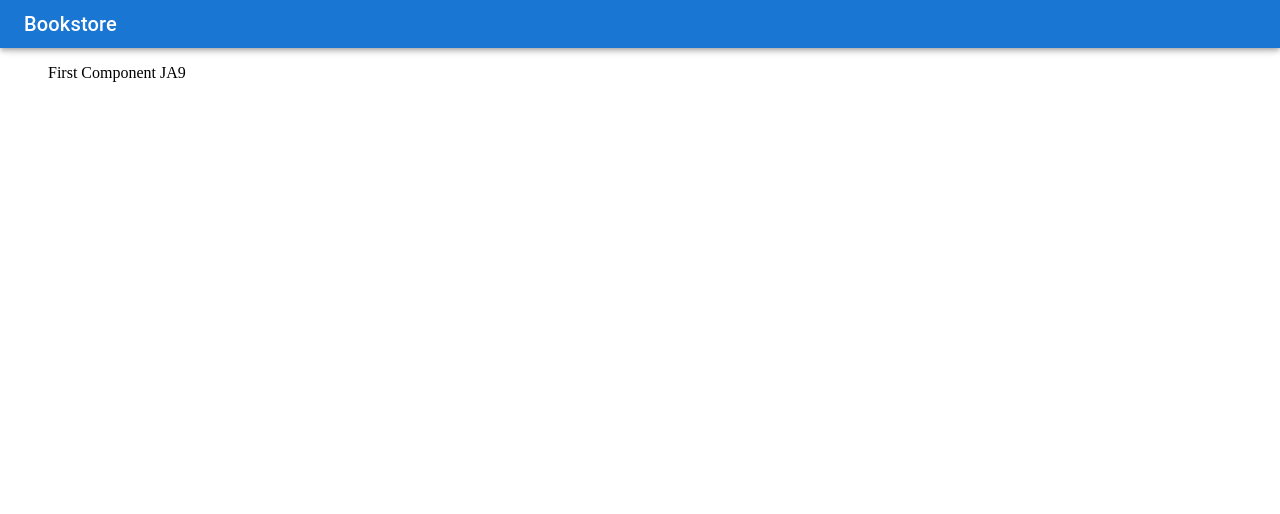
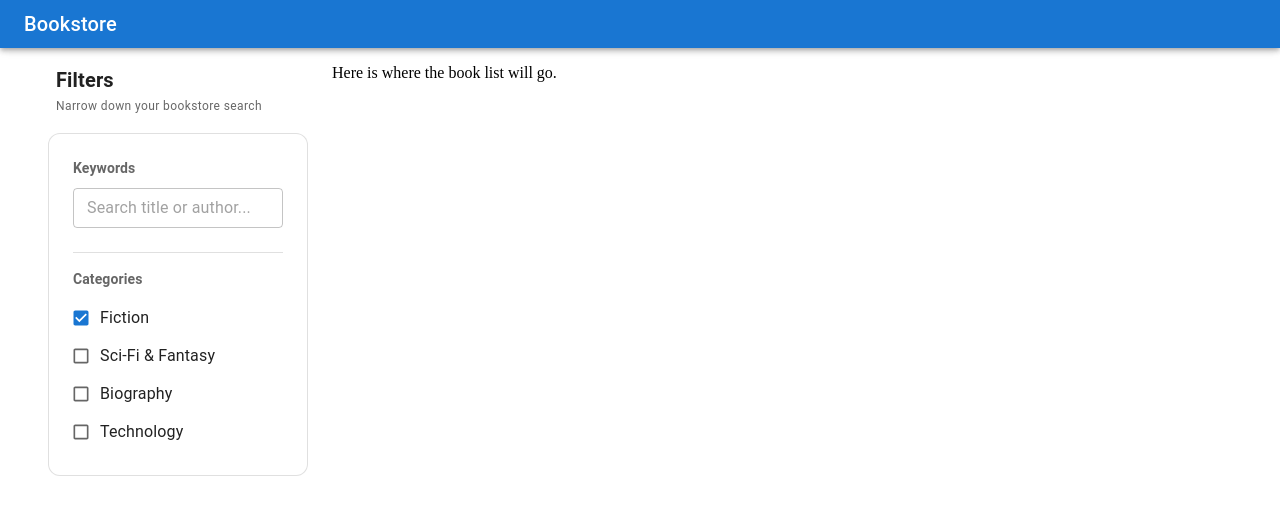
Before and after one commit to ajsisles-hub/bookstoreclient, a React (Create React App) app: page / in a window 1280 px wide. Shown: the top 514 px of the page. Built offline with nearby package versions, Linux system fonts and the light colour scheme; no server answers.

Commit message:
Redux setupee

```diff
--- a/package.json
+++ b/package.json
@@ -7,6 +7,7 @@
     "@emotion/styled": "^11.14.1",
     "@fontsource/roboto": "^5.2.10",
     "@mui/material": "^6.5.0",
+    "@reduxjs/toolkit": "^2.12.0",
     "@testing-library/dom": "^10.4.1",
     "@testing-library/jest-dom": "^6.9.1",
     "@testing-library/react": "^16.3.2",
@@ -14,6 +15,7 @@
     "axios": "^1.18.0",
     "react": "^19.2.7",
     "react-dom": "^19.2.7",
+    "react-redux": "^9.3.0",
     "react-scripts": "5.0.1",
     "serve": "^14.2.6",
     "web-vitals": "^2.1.4"
--- a/src/component/App.jsx
+++ b/src/component/App.jsx
@@ -2,6 +2,7 @@
 import axios from 'axios';
 import { baseApiUrl }  from '../config';
 import Layout from './layout/Layout';
+import BookContainer from './book/BookContainer';
 
 
 
@@ -19,9 +20,9 @@
   // return <div>React App - Hello Ja9</div>;
 
   return (
-<Layout>
-  <div>First Component JA9</div>
-</Layout>
+  <Layout>
+    <BookContainer />
+  </Layout>
   );
 };
 
--- a/src/index.jsx
+++ b/src/index.jsx
@@ -1,6 +1,20 @@
 import React from 'react';
 import { createRoot } from 'react-dom/client';
 import { App } from './component/App';
+import { Provider } from 'react-redux';
+import { configureStore } from '@reduxjs/toolkit';
+import reducers from './module';
+
+// Modern, robust store setup with built-in Thunk and DevTools configuration
+const store = configureStore({
+    reducer: reducers,
+    // Redux Toolkit automatically sets up Redux Thunk middleware
+    // and Redux DevTools extension links natively!
+});
 
 const root = createRoot(document.getElementById('root'));
-root.render(<App />);
+root.render(
+    <Provider store={store}>
+        <App />
+    </Provider>
+);
--- /dev/null
+++ b/src/module/index.js
@@ -0,0 +1,8 @@
+// 1. Corrected from 'redux' to '@reduxjs/toolkit'
+// 2. Corrected from 'combinedReducers' to 'combineReducers'
+import { combineReducers } from '@reduxjs/toolkit';
+
+export default combineReducers({
+   // Your mock state array [1,2,3,4] works perfectly here for testing!
+   bookReducer: () => [1, 2, 3, 4]
+});
```
Also changed, not shown: 1 other file (tests, documents, lock files or other folders).
